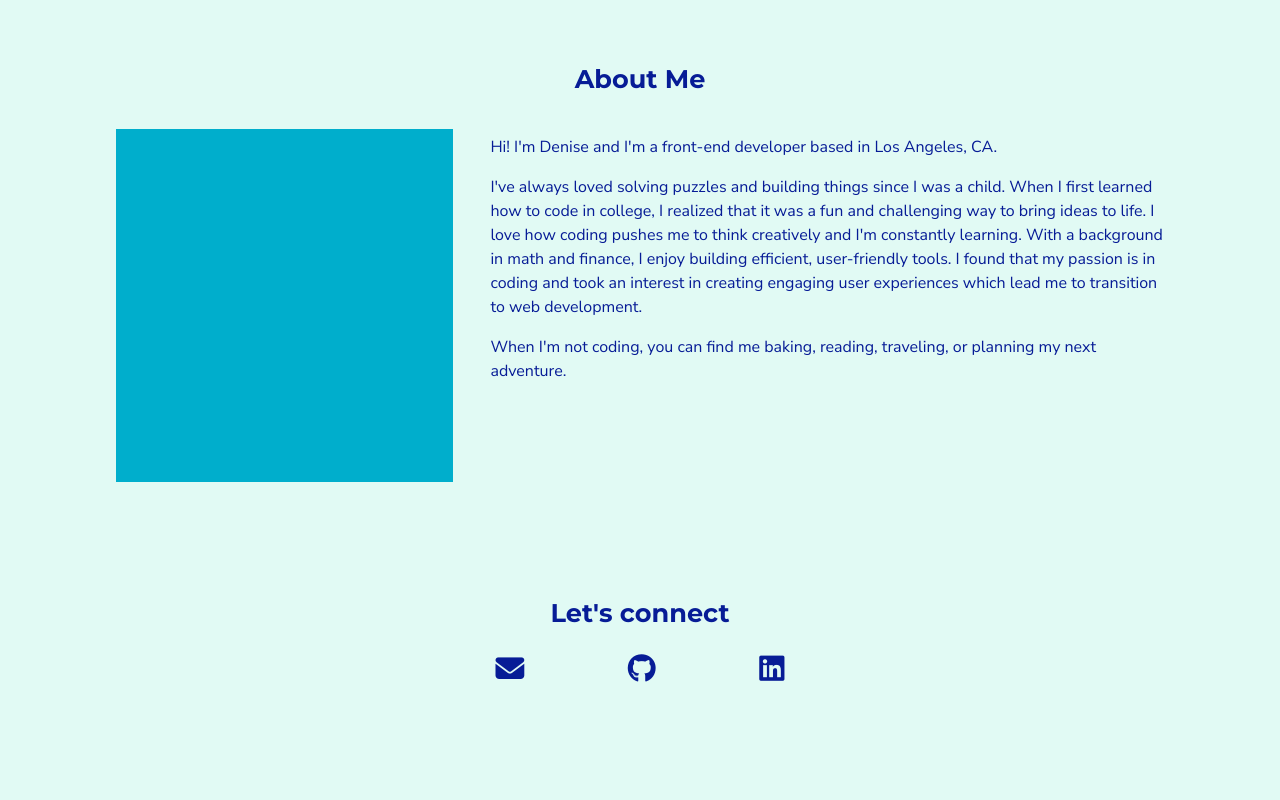
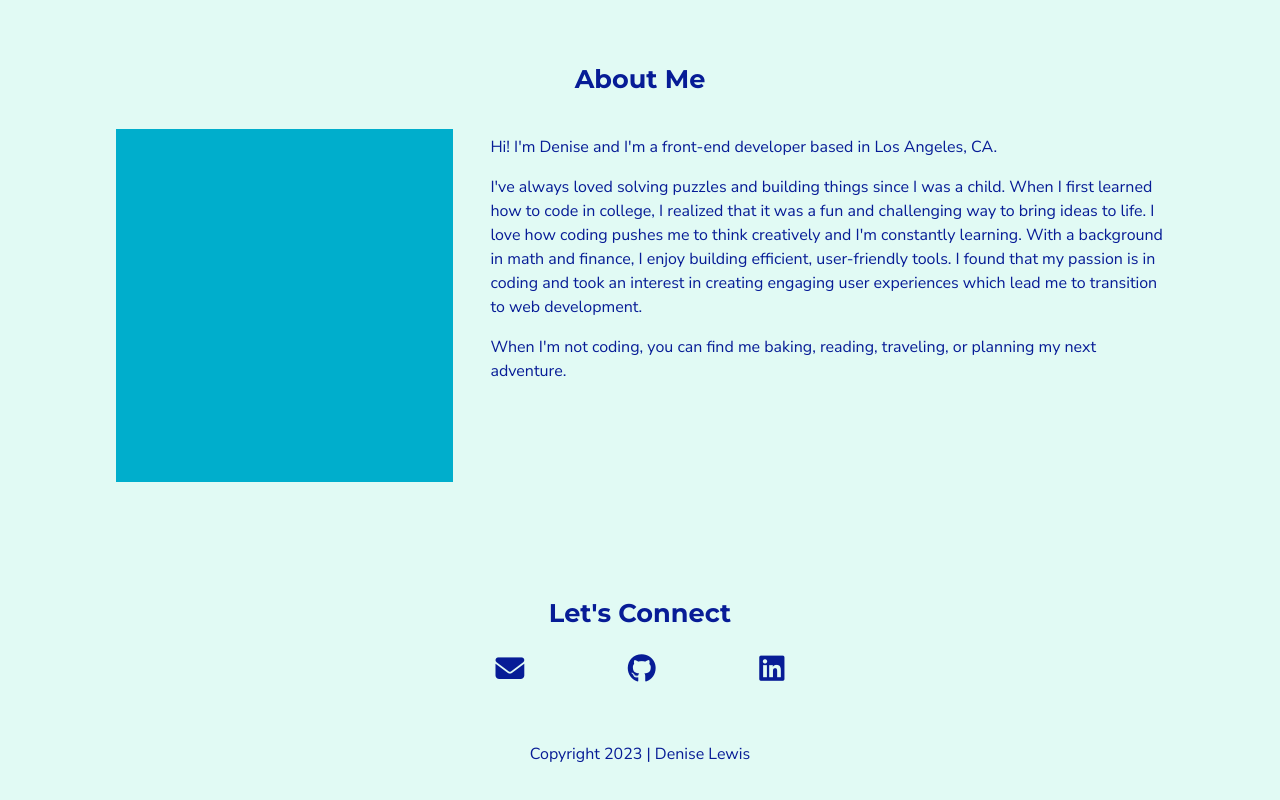
Before and after one commit to DeniseLewis1/portfolio, a website built with Parcel: page index.html in a window 1280 px wide. Shown: the part 2037-2837 px from the top of the page. Before the commit the page ends 2773 px from the top, so only its background shows below. Built offline with nearby package versions, Linux system fonts and the light colour scheme.

Commit message:
Added copyright

```diff
--- a/css/main.css
+++ b/css/main.css
@@ -247,6 +247,12 @@ footer .contact-links {
 
 footer .contact-links a:hover {
   color: var(--pink);
+}
+
+footer .copyright {
+  display: flex;
+  justify-content: center;
+  margin-top: 40px;
 }
 
 /************************* MOBILE STYLES - SKILLS *************************/
--- a/index.html
+++ b/index.html
@@ -199,12 +199,21 @@
 
   <footer id="contact">
     <div class="content-wrapper">
-      <h3>Let's connect</h3>
+      <h3>Let's Connect</h3>
       <ul class="contact-links">
         <li><a href="mailto:deniselewis1120@gmail.com"><i class="fa-solid fa-envelope"></i></a></li>
         <li><a href="https://github.com/DeniseLewis1" target="_blank"><i class="fa-brands fa-github"></i></a></li>
         <li><a href="https://www.linkedin.com/in/deniselewis20/" target="_blank"><i class="fa-brands fa-linkedin"></i></a></li>
       </ul>
+      <div class="copyright">
+        <p>
+          Copyright
+          <script>
+            document.write(new Date().getFullYear());
+          </script>
+          | Denise Lewis
+        </p>
+      </div>
     </div>
   </footer>
 
```
